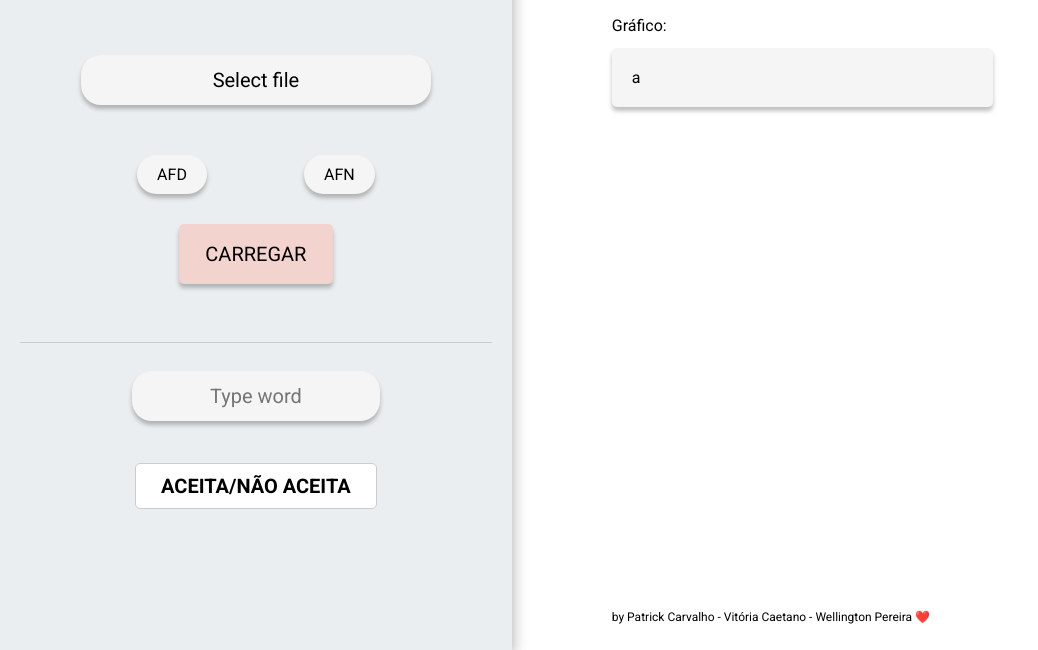
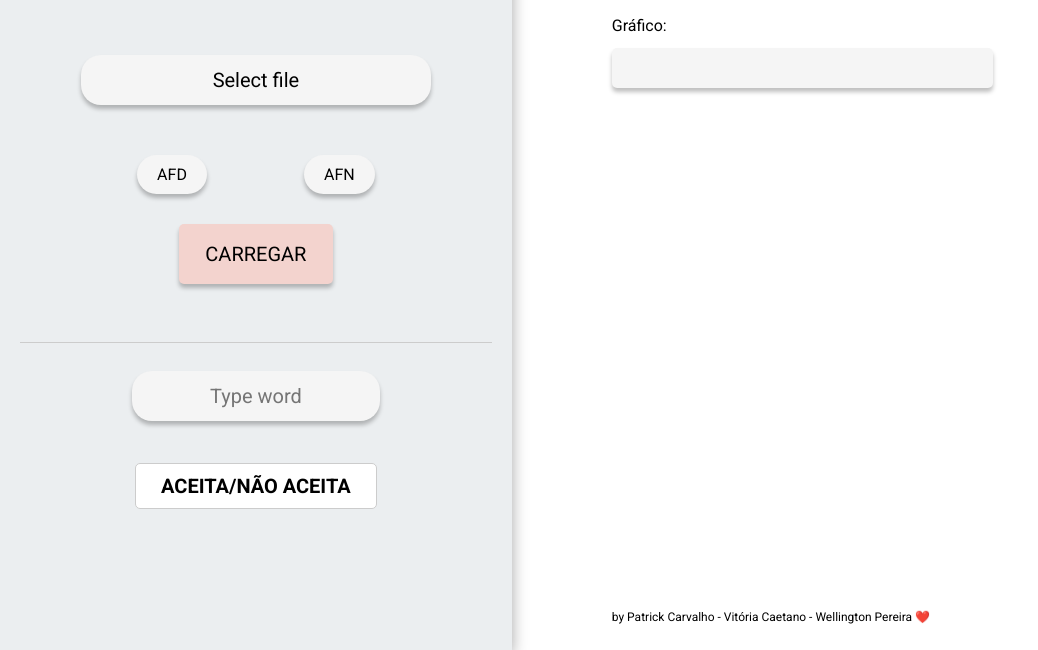
Before and after one commit to vitorianatalia/trabalho_lfa_frontend, a plain HTML site: page index.html in a window 1280 px wide. Shown: the part 150-800 px from the top of the page, without its empty margins (0-1038 px from the left). Drawn offline with Linux system fonts and the light colour scheme.

Commit message:
Update index.html
remove a

```diff
--- a/index.html
+++ b/index.html
@@ -59,7 +59,7 @@
         </div>
         <div class="automata-graph">
           <p>Gráfico:</p>
-          <div class="automata-graph-box">a</div>
+          <div class="automata-graph-box"></div>
         </div>
         <div class="credits">
           by Patrick Carvalho - Vitória Caetano - Wellington Pereira ❤️
```
